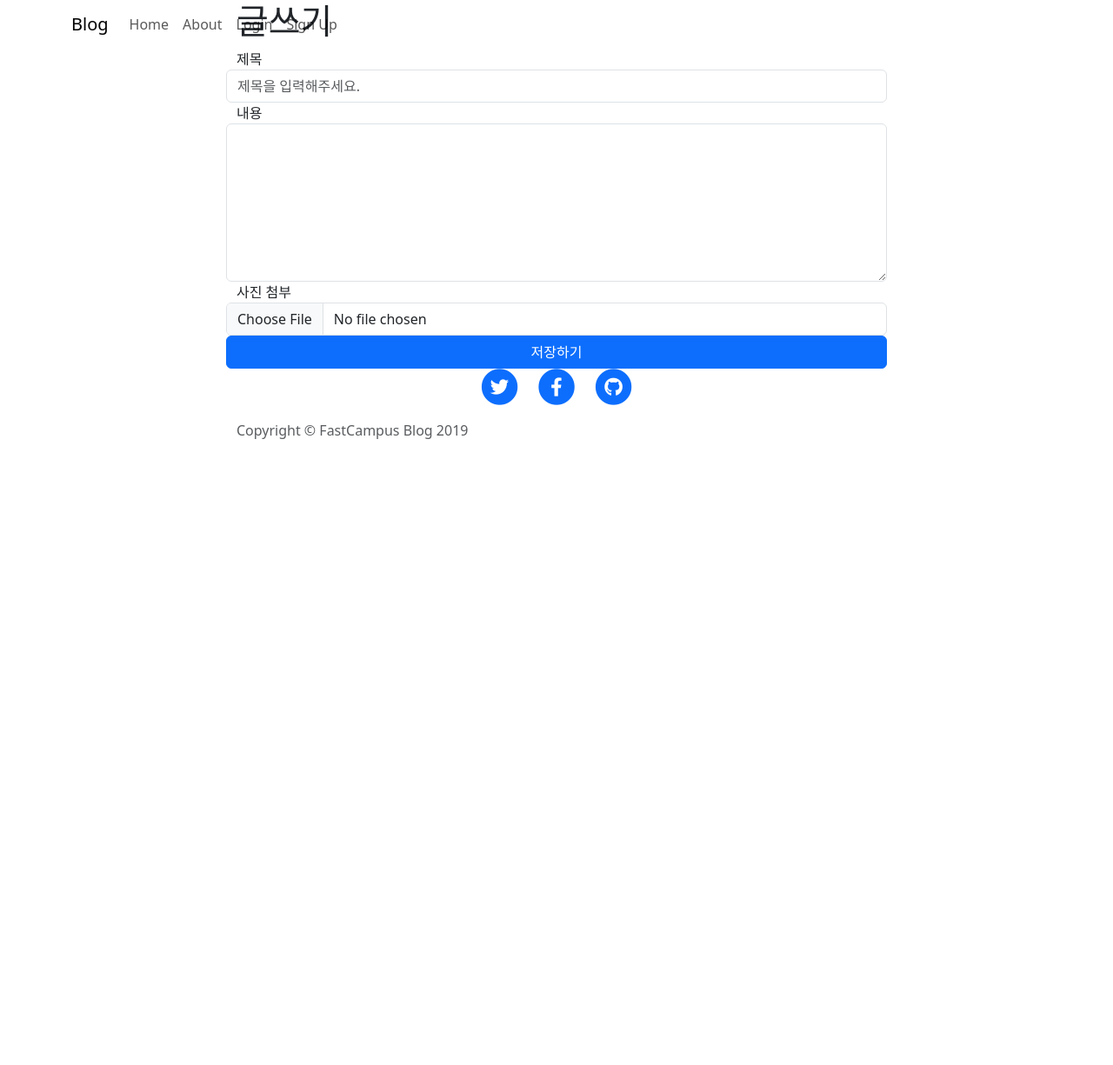
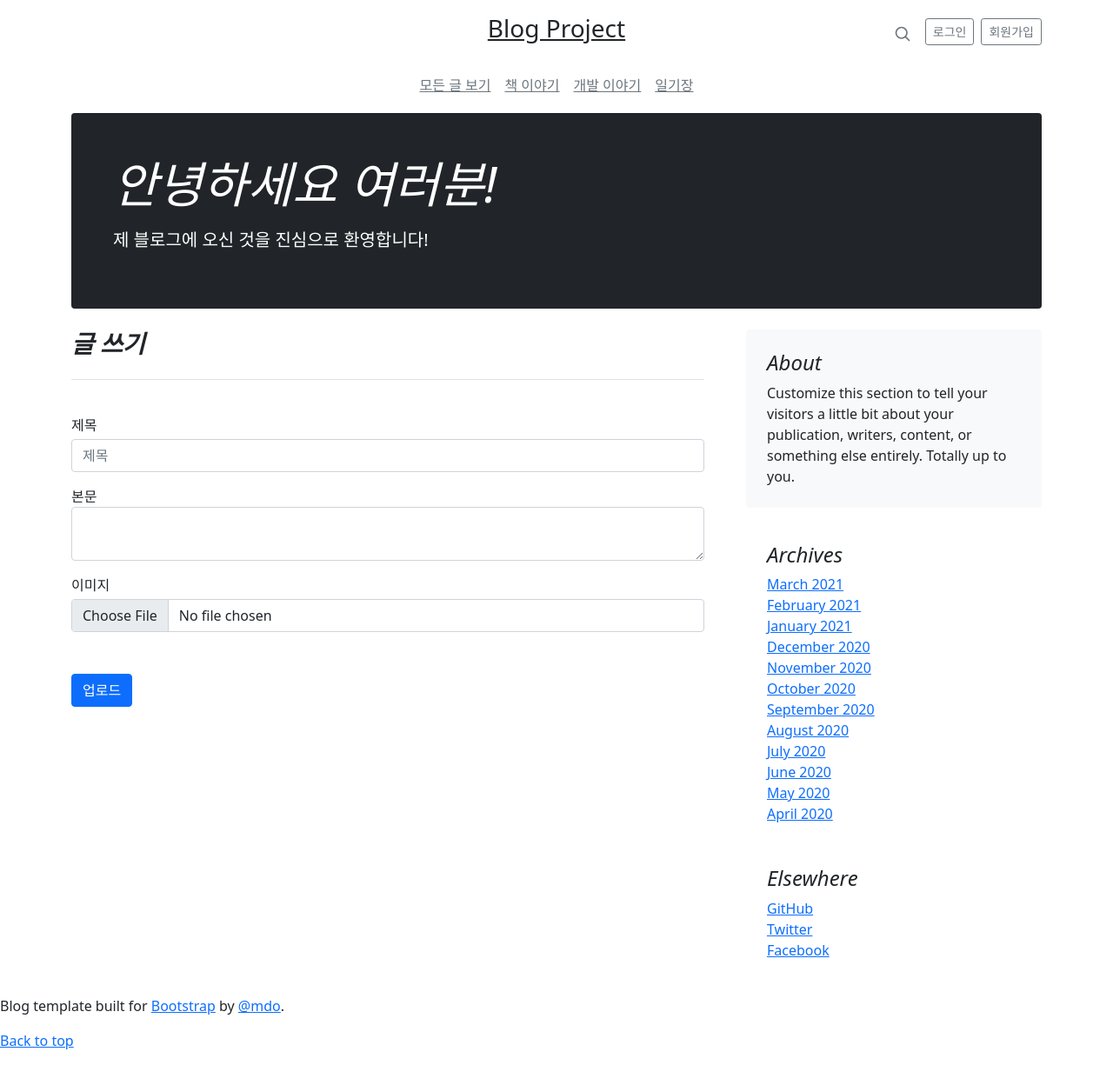
Before and after one commit to R-J-Woo/Python_Django_Blog, a Django app: template blog/templates/blogs/post_write.html in a window 1280 px wide. Shown: the whole page at 87% size. Before the commit the page ends 505 px from the top, so only its background shows below. Run offline with Django 4.2, Linux system fonts and the light colour scheme; the template is opened without the code that fills it: values that come from a table or form of the project are taken from there, others are empty; some libraries are stand-ins or nearby versions.

Commit message:
상세화면/글목록/글쓰기 커밋

```diff
--- a/blog/blog/urls.py
+++ b/blog/blog/urls.py
@@ -16,12 +16,14 @@ Including another URLconf
 from django.contrib import admin
 from django.urls import path
 from users.views import RegisterView, LoginView, index
-from posts.views import PostList
+from posts.views import PostList, PostWrite, PostDetail
 
 urlpatterns = [
     path('admin/', admin.site.urls),
     path('register/', RegisterView.as_view()),
     path('login/', LoginView.as_view()),
-    path('PostsList/', PostList.as_view()),
+    path('posts/', PostList.as_view()),
+    path('post/write/', PostWrite.as_view()),
+    path('post/<int:pk>/', PostDetail.as_view()),
     path('', index)
 ]
--- /dev/null
+++ b/blog/posts/forms.py
@@ -0,0 +1,30 @@
+from django import forms
+from .models import Post
+
+
+class WriteForm(forms.Form):
+    title = forms.CharField(
+        error_messages={
+            'required': '제목을 입력해주세요'
+        }, max_length=64, label='제목'
+    )
+    content = forms.CharField(
+        error_messages={
+            'required': '본문을 입력해주세요'
+        }, max_length=64, label='본문'
+    )
+    image = forms.ImageField(label='이미지')
+
+    def claen(self):
+        cleaned_data = super().clean()
+        title = cleaned_data.get('title')
+        content = cleaned_data.get('content')
+        image = cleaned_data.get('image')
+
+        if title and content:
+            post = Post(
+                title=title,
+                content=content,
+                image=image
+            )
+            post.save()
--- a/blog/templates/blogs/_base.html
+++ b/blog/templates/blogs/_base.html
@@ -1,138 +1,123 @@
-{% load static %}
 <!DOCTYPE html>
 <html>
 
 <head>
   <meta charset="utf-8">
-  <meta name="viewport" content="width=device-width, initial-scale=1, shrink-to-fit=no">
-  <meta name="description" content="">
-  <meta name="author" content="">
-
-  <script src="https://ajax.googleapis.com/ajax/libs/jquery/3.4.0/jquery.min.js"></script>
-
-  <!-- Bootstrap core CSS -->
-  <link href="{% static '/vendor/bootstrap/css/bootstrap.min.css' %}" rel="stylesheet">
-
-  <!-- Custom fonts for this template -->
-  <link href="{% static '/vendor/fontawesome-free/css/all.min.css' %}" rel="stylesheet" type="text/css">
-  <link href='https://fonts.googleapis.com/css?family=Lora:400,700,400italic,700italic' rel='stylesheet'
-    type='text/css'>
-  <link
-    href='https://fonts.googleapis.com/css?family=Open+Sans:300italic,400italic,600italic,700italic,800italic,400,300,600,700,800'
-    rel='stylesheet' type='text/css'>
-
-  <!-- Custom styles for this template -->
-  <link href="{% static 'css/clean-blog.min.css' %}" rel="stylesheet">
-  <link href="{% static 'css/style.css' %}" rel="stylesheet">
-  <script type="text/javascript">
-    $(document).ready(function (event) {
-      $(document).on('click', '#unlike', function (event) {
-        event.preventDefault();
-        var pk = $(this).attr('value');
-        $.ajax({
-          type: 'POST',
-          url: '{% url "post_like" %}',
-          data: { 'id': pk, 'csrfmiddlewaretoken': '{{ csrftoken }}' },
-          dataType: 'json',
-          success: function (response) {
-            $('#like_section').html(response['form'])
-          },
-          error: function (rs, e) {
-            console.log(rs.responseText);
-          },
-        });
-      });
-    });
-  </script>
-  {% block head %}
-  {% endblock %}
+  <meta name="'viewport" content="width=device-width, initial-scale=1" />
+  <link href="https://cdn.jsdelivr.net/npm/bootstrap@5.1.3/dist/css/bootstrap.min.css" rel="stylesheet"
+    integrity="sha384-1BmE4kWBq78iYhFldvKuhfTAU6auU8tT94WrHftjDbrCEXSU1oBoqyl2QvZ6jIW3" crossorigin="anonymous">
+  <script src="https://cdn.jsdelivr.net/npm/bootstrap@5.1.3/dist/js/bootstrap.bundle.min.js"
+    integrity="sha384-ka7Sk0Gln4gmtz2MlQnikT1wXgYsOg+OMhuP+IlRH9sENBO0LRn5q+8nbTov4+1p"
+    crossorigin="anonymous"></script>
+  <script src="https://cdn.jsdelivr.net/npm/@popperjs/core@2.10.2/dist/umd/popper.min.js"
+    integrity="sha384-7+zCNj/IqJ95wo16oMtfsKbZ9ccEh31eOz1HGyDuCQ6wgnyJNSYdrPa03rtR1zdB"
+    crossorigin="anonymous"></script>
+  <script src="https://cdn.jsdelivr.net/npm/bootstrap@5.1.3/dist/js/bootstrap.min.js"
+    integrity="sha384-QJHtvGhmr9XOIpI6YVutG+2QOK9T+ZnN4kzFN1RtK3zEFEIsxhlmWl5/YESvpZ13"
+    crossorigin="anonymous"></script>
 </head>
 
 <body>
-  <!-- Navigation -->
-  <nav class="navbar navbar-expand-lg navbar-light fixed-top" id="mainNav">
-    <div class="container">
-      <a class="navbar-brand" href="{% url 'posts_list' %}">Blog</a>
-      <button class="navbar-toggler navbar-toggler-right" type="button" data-toggle="collapse"
-        data-target="#navbarResponsive" aria-controls="navbarResponsive" aria-expanded="false"
-        aria-label="Toggle navigation">
-        Menu
-        <i class="fas fa-bars"></i>
-      </button>
-      <div class="collapse navbar-collapse" id="navbarResponsive">
-        <ul class="navbar-nav ml-auto">
-          <li class="nav-item">
-            <a class="nav-link" href="{% url 'posts_list' %}">Home</a>
-          </li>
-          <li class="nav-item">
-            <a class="nav-link" href="about.html">About</a>
-          </li>
-          <li class="nav-item">
-            {% if not request.user.is_authenticated %}
-            <a class="nav-link" href="{% url 'login' %}">Login</a>
-            {% else %}
-            <a class="nav-link" href="{% url 'logout' %}">Logout</a>
-            {% endif %}
-          </li>
-          <li class="nav-item">
-            <a class="nav-link" href="{% url 'register' %}">Sign Up</a>
-          </li>
-        </ul>
+  <div class="container">
+    <header class="blog-header py-3">
+      <div class="row flex-nowrap justify-content-between align-items-center">
+        <div class="col-4 pt-1">
+        </div>
+        <div class="col-4 text-center">
+          <h3>
+            <a class="blog-header-logo text-dark" href="/">Blog Project</a>
+          </h3>
+        </div>
+        <div class="col-4 d-flex justify-content-end align-items-center">
+          <a class="link-secondary" href="#" aria-label="Search">
+            <svg xmlns="http://www.w3.org/2000/svg" width="20" height="20" fill="none" stroke="currentColor"
+              stroke-linecap="round" stroke-linejoin="round" stroke-width="2" class="mx-3" role="img"
+              viewBox="0 0 24 24">
+              <title>Search</title>
+              <circle cx="10.5" cy="10.5" r="7.5" />
+              <path d="M21 21l-5.2-5.2" />
+            </svg>
+          </a>
+          <a class="btn btn-sm btn-outline-secondary me-2" href="login/">로그인</a>
+          <a class="btn btn-sm btn-outline-secondary" href="register/">회원가입</a>
+        </div>
+      </div>
+    </header>
+
+    <div class="nav-scroller py-1 mb-2">
+      <nav class="nav d-flex justify-content-center">
+        <a class="p-2 link-secondary" href="posts/">모든 글 보기</a>
+        <a class="p-2 link-secondary" href="#">책 이야기</a>
+        <a class="p-2 link-secondary" href="#">개발 이야기</a>
+        <a class="p-2 link-secondary" href="#">일기장</a>
+      </nav>
+    </div>
+  </div>
+
+  <main class="container">
+    <div class="p-4 p-md-5 mb-4 text-white rounded bg-dark">
+      <div class="col-md-6 px-0">
+        <h1 class="display-4 fst-italic">안녕하세요 여러분!</h1>
+        <p class="lead my-3">제 블로그에 오신 것을 진심으로 환영합니다!</p>
       </div>
     </div>
-  </nav>
-  <!-- Page Header -->
-  <header class="masthead">
-    <div class="overlay"></div>
-    <div class="container">
-      <div class="row">
-        <div class="col-lg-8 col-md-10 mx-auto">
-          <div class="site-heading">
-            <h1>{% block title %}FastCampus Blog{% endblock %}</h1>
-            <span class="subheading"></span>
-          </div>
+
+    {% block contents %}
+    {% endblock %}
+
+    <nav class="blog-pagination" aria-label="Pagination">
+      <a class="btn btn-outline-primary" href="#">Older</a>
+      <a class="btn btn-outline-secondary disabled" href="#" tabindex="-1" aria-disabled="true">Newer</a>
+    </nav>
+
+    </div>
+
+    <div class="col-md-4">
+      <div class="position-sticky" style="top: 2rem;">
+        <div class="p-4 mb-3 bg-light rounded">
+          <h4 class="fst-italic">About</h4>
+          <p class="mb-0">Customize this section to tell your visitors a little bit about your publication, writers,
+            content, or something else entirely. Totally up to you.</p>
+        </div>
+
+        <div class="p-4">
+          <h4 class="fst-italic">Archives</h4>
+          <ol class="list-unstyled mb-0">
+            <li><a href="#">March 2021</a></li>
+            <li><a href="#">February 2021</a></li>
+            <li><a href="#">January 2021</a></li>
+            <li><a href="#">December 2020</a></li>
+            <li><a href="#">November 2020</a></li>
+            <li><a href="#">October 2020</a></li>
+            <li><a href="#">September 2020</a></li>
+            <li><a href="#">August 2020</a></li>
+            <li><a href="#">July 2020</a></li>
+            <li><a href="#">June 2020</a></li>
+            <li><a href="#">May 2020</a></li>
+            <li><a href="#">April 2020</a></li>
+          </ol>
+        </div>
+
+        <div class="p-4">
+          <h4 class="fst-italic">Elsewhere</h4>
+          <ol class="list-unstyled">
+            <li><a href="#">GitHub</a></li>
+            <li><a href="#">Twitter</a></li>
+            <li><a href="#">Facebook</a></li>
+          </ol>
         </div>
       </div>
     </div>
-  </header>
-  {% block content %}
+    </div>
 
-  {% endblock %}
-  <!-- Footer -->
-  <footer>
-    <div class="container">
-      <div class="row">
-        <div class="col-lg-8 col-md-10 mx-auto">
-          <ul class="list-inline text-center">
-            <li class="list-inline-item">
-              <a href="#">
-                <span class="fa-stack fa-lg">
-                  <i class="fas fa-circle fa-stack-2x"></i>
-                  <i class="fab fa-twitter fa-stack-1x fa-inverse"></i>
-                </span>
-              </a>
-            </li>
-            <li class="list-inline-item">
-              <a href="#">
-                <span class="fa-stack fa-lg">
-                  <i class="fas fa-circle fa-stack-2x"></i>
-                  <i class="fab fa-facebook-f fa-stack-1x fa-inverse"></i>
-                </span>
-              </a>
-            </li>
-            <li class="list-inline-item">
-              <a href="#">
-                <span class="fa-stack fa-lg">
-                  <i class="fas fa-circle fa-stack-2x"></i>
-                  <i class="fab fa-github fa-stack-1x fa-inverse"></i>
-                </span>
-              </a>
-            </li>
-          </ul>
-          <p class="copyright text-muted">Copyright &copy; FastCampus Blog 2019</p>
-        </div>
-      </div>
-    </div>
+  </main>
+
+  <footer class="blog-footer">
+    <p>Blog template built for <a href="https://getbootstrap.com/">Bootstrap</a> by <a
+        href="https://twitter.com/mdo">@mdo</a>.</p>
+    <p>
+      <a href="#">Back to top</a>
+    </p>
   </footer>
 </body>
 
--- a/blog/templates/blogs/blog.html
+++ b/blog/templates/blogs/blog.html
@@ -28,7 +28,7 @@
 
   <div class="nav-scroller py-1 mb-2">
     <nav class="nav d-flex justify-content-center">
-      <a class="p-2 link-secondary" href="PostsList/">모든 글 보기</a>
+      <a class="p-2 link-secondary" href="posts/">모든 글 보기</a>
       <a class="p-2 link-secondary" href="#">책 이야기</a>
       <a class="p-2 link-secondary" href="#">개발 이야기</a>
       <a class="p-2 link-secondary" href="#">일기장</a>
--- a/blog/templates/blogs/post_write.html
+++ b/blog/templates/blogs/post_write.html
@@ -1,35 +1,120 @@
-{% extends "blogs/_base.html" %}
+{% extends "registration/base.html" %}
+{% block contents %}
 
-{% block title %}글쓰기{% endblock %}
+<div class="container">
+  <header class="blog-header py-3">
+    <div class="row flex-nowrap justify-content-between align-items-center">
+      <div class="col-4 pt-1">
+      </div>
+      <div class="col-4 text-center">
+        <h3>
+          <a class="blog-header-logo text-dark" href="/">Blog Project</a>
+        </h3>
+      </div>
+      <div class="col-4 d-flex justify-content-end align-items-center">
+        <a class="link-secondary" href="#" aria-label="Search">
+          <svg xmlns="http://www.w3.org/2000/svg" width="20" height="20" fill="none" stroke="currentColor"
+            stroke-linecap="round" stroke-linejoin="round" stroke-width="2" class="mx-3" role="img" viewBox="0 0 24 24">
+            <title>Search</title>
+            <circle cx="10.5" cy="10.5" r="7.5" />
+            <path d="M21 21l-5.2-5.2" />
+          </svg>
+        </a>
+        <a class="btn btn-sm btn-outline-secondary me-2" href="login/">로그인</a>
+        <a class="btn btn-sm btn-outline-secondary" href="register/">회원가입</a>
+      </div>
+    </div>
+  </header>
 
-{% block content %}
-<div class="container">
-  <div class="row">
-    {% if errors %}
-    <ul>
-      {% for error in errors %}
-      <li><div class="alert alert-primary" role="alert">{{ error }}</div></li>
-      {% endfor %}
-    </ul>
-    {% endif %}
-    <form method="post" action="{% url 'post_write' %}" enctype="multipart/form-data" class="col-lg-8 col-md-10 mx-auto">
-      {% csrf_token %}
-      <div class="form-group row">
-        <label for="title">제목</label>
-        <input type="text" class="form-control" name="title" placeholder="제목을 입력해주세요.">
-      </div>
-      <div class="form-group row">
-        <label for="content">내용</label>
-        <textarea class="form-control" name="content" rows="7"></textarea>
-      </div>
-      <div class="form-group row">
-          <label for="content">사진 첨부</label>
-          <input type="file" class="form-control" name="image">
-        </div>
-      <div class="form-group row float-right">
-        <button type="submit" class="btn btn-primary">저장하기</button>
-      </div>
-    </form>
+  <div class="nav-scroller py-1 mb-2">
+    <nav class="nav d-flex justify-content-center">
+      <a class="p-2 link-secondary" href="posts/">모든 글 보기</a>
+      <a class="p-2 link-secondary" href="#">책 이야기</a>
+      <a class="p-2 link-secondary" href="#">개발 이야기</a>
+      <a class="p-2 link-secondary" href="#">일기장</a>
+    </nav>
   </div>
 </div>
+
+<main class="container">
+  <div class="p-4 p-md-5 mb-4 text-white rounded bg-dark">
+    <div class="col-md-6 px-0">
+      <h1 class="display-4 fst-italic">안녕하세요 여러분!</h1>
+      <p class="lead my-3">제 블로그에 오신 것을 진심으로 환영합니다!</p>
+    </div>
+  </div>
+
+  <div class="row g-5">
+    <div class="col-md-8">
+      <h3 class="pb-4 mb-4 fst-italic border-bottom fw-bold">
+        글 쓰기
+      </h3>
+      <form class="form-horizontal" method="post" action="#">
+        {% csrf_token %}
+        {% for field in form %}
+        <div class="form-group">
+          <label for="{{ field.id_for_label }}" class="mt-3">{{ field.label }}</label>
+          {% if field.name == 'content' %}
+          <textarea class="form-control" name="{{ field.name }}" id="{{ field.id_for_label }}"></textarea>
+          {% else %}
+          <input type="{{ field.field.widget.input_type }}" class="form-control mt-1" name="{{ field.name }}"
+            id="{{ field.id_for_label }}" placeholder="{{ field.label }}" />
+          {% endif %}
+        </div>
+        {% if field.errors %}
+        <span style="color: red">{{ field.errors }}</span>
+        {% endif %}
+        {% endfor %}
+        <button type="submit" class="btn btn-primary mt-5">업로드</button>
+      </form>
+
+    </div>
+
+    <div class="col-md-4">
+      <div class="position-sticky" style="top: 2rem;">
+        <div class="p-4 mb-3 bg-light rounded">
+          <h4 class="fst-italic">About</h4>
+          <p class="mb-0">Customize this section to tell your visitors a little bit about your publication, writers,
+            content, or something else entirely. Totally up to you.</p>
+        </div>
+
+        <div class="p-4">
+          <h4 class="fst-italic">Archives</h4>
+          <ol class="list-unstyled mb-0">
+            <li><a href="#">March 2021</a></li>
+            <li><a href="#">February 2021</a></li>
+            <li><a href="#">January 2021</a></li>
+            <li><a href="#">December 2020</a></li>
+            <li><a href="#">November 2020</a></li>
+            <li><a href="#">October 2020</a></li>
+            <li><a href="#">September 2020</a></li>
+            <li><a href="#">August 2020</a></li>
+            <li><a href="#">July 2020</a></li>
+            <li><a href="#">June 2020</a></li>
+            <li><a href="#">May 2020</a></li>
+            <li><a href="#">April 2020</a></li>
+          </ol>
+        </div>
+
+        <div class="p-4">
+          <h4 class="fst-italic">Elsewhere</h4>
+          <ol class="list-unstyled">
+            <li><a href="#">GitHub</a></li>
+            <li><a href="#">Twitter</a></li>
+            <li><a href="#">Facebook</a></li>
+          </ol>
+        </div>
+      </div>
+    </div>
+  </div>
+
+</main>
+
+<footer class="blog-footer">
+  <p>Blog template built for <a href="https://getbootstrap.com/">Bootstrap</a> by <a
+      href="https://twitter.com/mdo">@mdo</a>.</p>
+  <p>
+    <a href="#">Back to top</a>
+  </p>
+</footer>
 {% endblock %}
--- a/blog/templates/blogs/posts_list.html
+++ b/blog/templates/blogs/posts_list.html
@@ -28,7 +28,7 @@
 
   <div class="nav-scroller py-1 mb-2">
     <nav class="nav d-flex justify-content-center">
-      <a class="p-2 link-secondary" href="PostsList/">모든 글 보기</a>
+      <a class="p-2 link-secondary" href="posts/">모든 글 보기</a>
       <a class="p-2 link-secondary" href="#">책 이야기</a>
       <a class="p-2 link-secondary" href="#">개발 이야기</a>
       <a class="p-2 link-secondary" href="#">일기장</a>
```
Also changed, not shown: blog/posts/views.py (+15 -1 lines), blog/templates/blogs/post_detail.html (+99 -69 lines).
